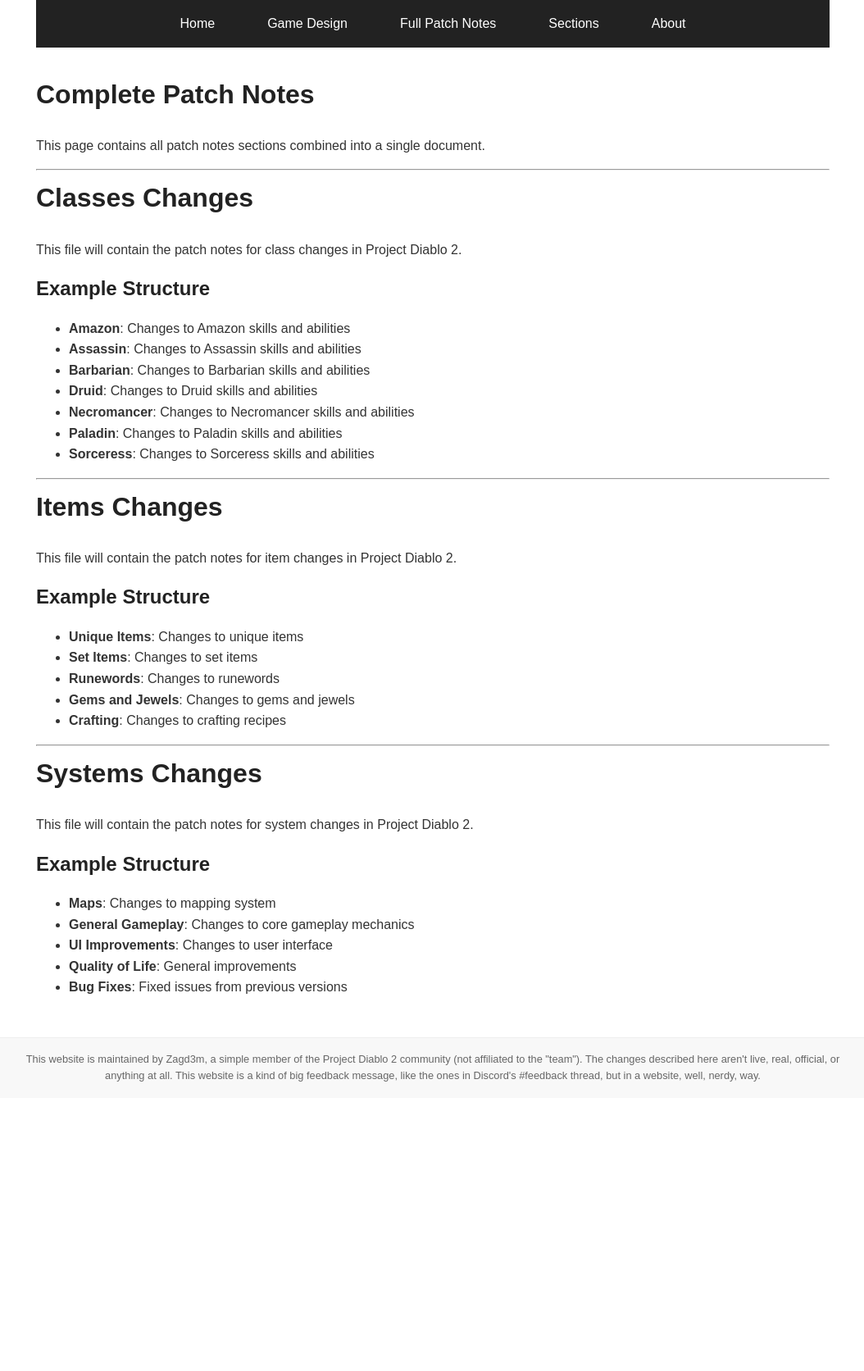
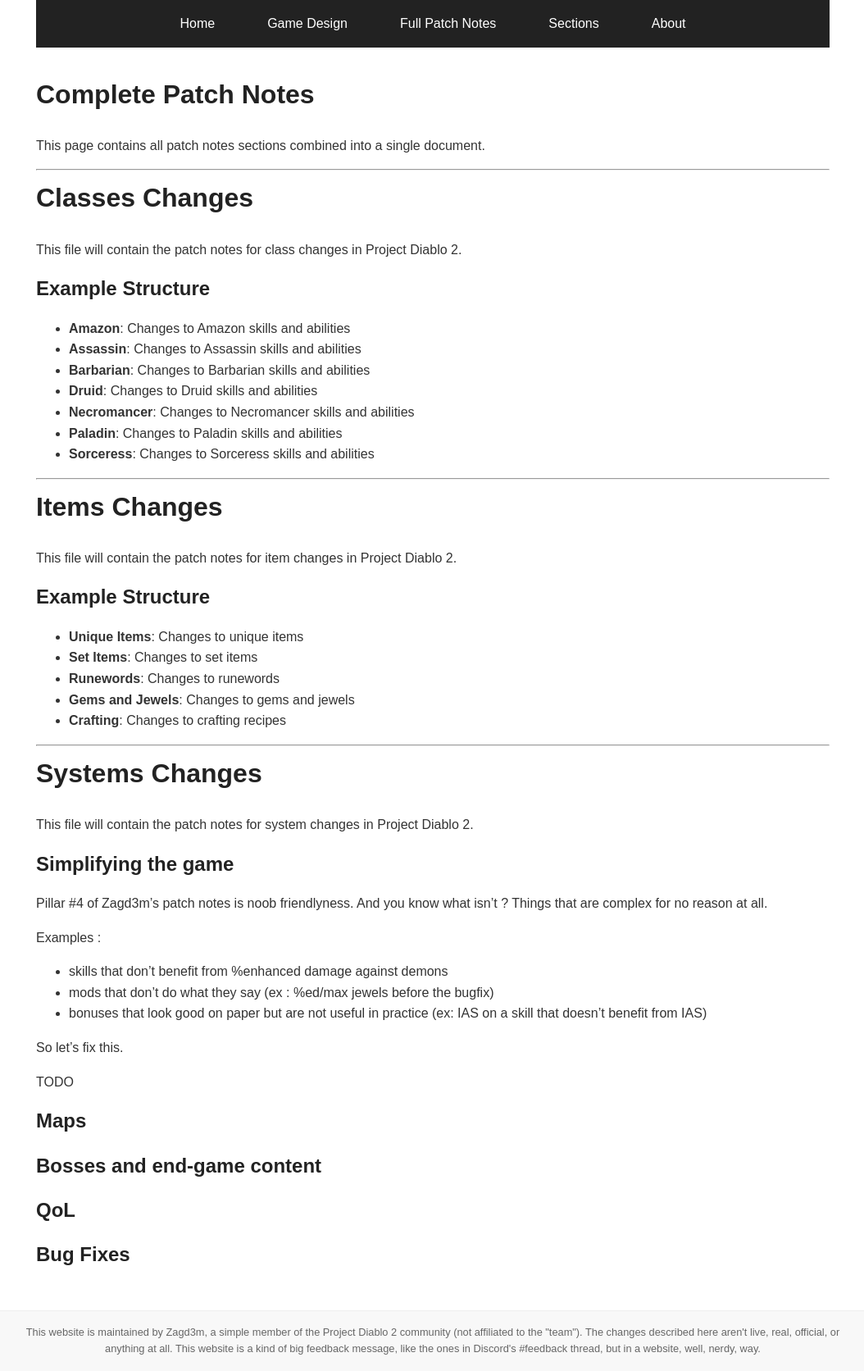
Before and after one commit to zagd3m/patchnotes, a Jekyll site: the page built from docs/full-notes.md, in a window 1280 px wide. Shown: the whole page at 82% size, without its empty margins (112-1166 px from the left). Built offline with Jekyll 4.4.1, drawn with Linux system fonts in a browser that asks for light colours; before the commit the page ends 1339 px from its top, so only the background shows below that.

Commit message:
Systems.

```diff
--- a/docs/_includes/patch-sections/systems.md
+++ b/docs/_includes/patch-sections/systems.md
@@ -2,10 +2,24 @@
 
 This file will contain the patch notes for system changes in Project Diablo 2.
 
-## Example Structure
+## Simplifying the game
 
-- **Maps**: Changes to mapping system
-- **General Gameplay**: Changes to core gameplay mechanics
-- **UI Improvements**: Changes to user interface
-- **Quality of Life**: General improvements
-- **Bug Fixes**: Fixed issues from previous versions
+Pillar #4 of Zagd3m's patch notes is noob friendlyness. And you know what isn't ? Things that are complex for no reason at all.
+
+Examples :
+
+- skills that don't benefit from %enhanced damage against demons
+- mods that don't do what they say (ex : %ed/max jewels before the bugfix)
+- bonuses that look good on paper but are not useful in practice (ex: IAS on a skill that doesn't benefit from IAS)
+
+So let's fix this.
+
+TODO
+
+## Maps
+
+## Bosses and end-game content
+
+## QoL
+
+## Bug Fixes
```
